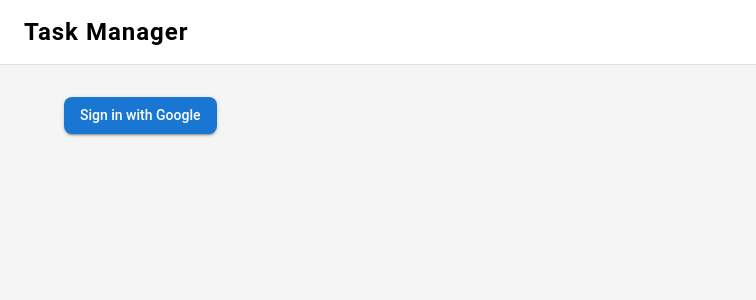
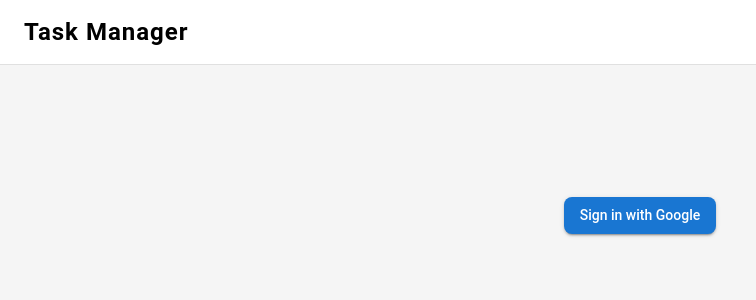
Before and after one commit to neevj2006/task_manager_v2, a React (Vite) app: page / in a window 1280 px wide. Shown: the top 300 px of the page, without its empty margins (0-756 px from the left). Built offline with nearby package versions, Linux system fonts and the light colour scheme; no server answers.

Commit message:
Bug Fixes & auth changes

```diff
--- a/src/App.jsx
+++ b/src/App.jsx
@@ -152,7 +152,7 @@ const App = () => {
                 />
                 <Route
                   path="/dashboard"
-                  element={user ? <Dashboard /> : <Navigate to="/" replace />}
+                  element={user ? <Dashboard /> : <Auth />}
                 />
               </Routes>
             </Container>
--- a/src/components/Auth.jsx
+++ b/src/components/Auth.jsx
@@ -12,9 +12,17 @@ const Auth = () => {
   };
 
   return (
-    <Button variant="contained" onClick={signInWithGoogle}>
-      Sign in with Google
-    </Button>
+    <div
+      style={{
+        display: "flex",
+        justifyContent: "center",
+        marginTop: "100px",
+      }}
+    >
+      <Button variant="contained" onClick={signInWithGoogle} color="primary">
+        Sign in with Google
+      </Button>
+    </div>
   );
 };
 
```
